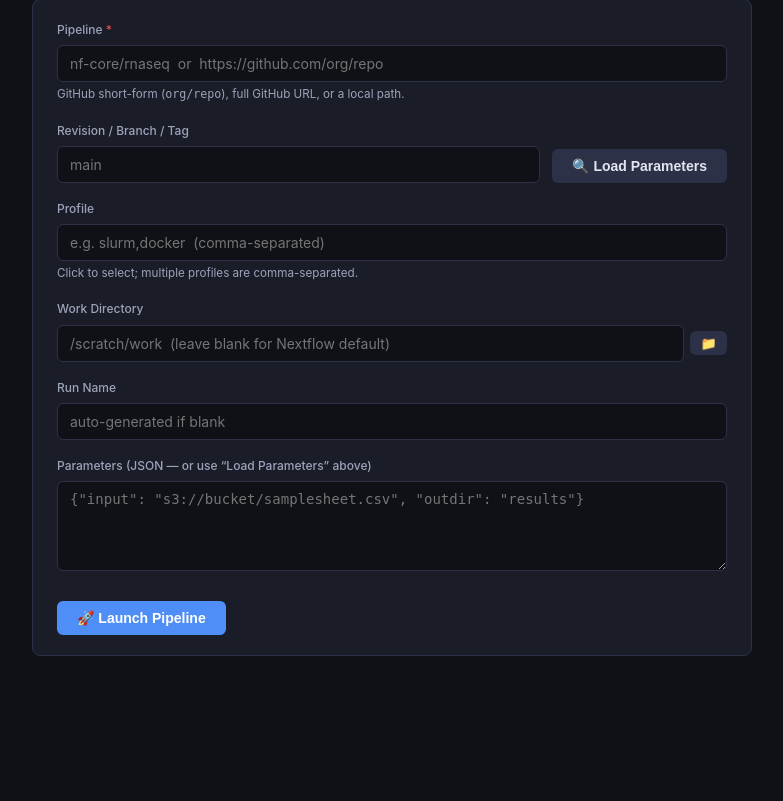
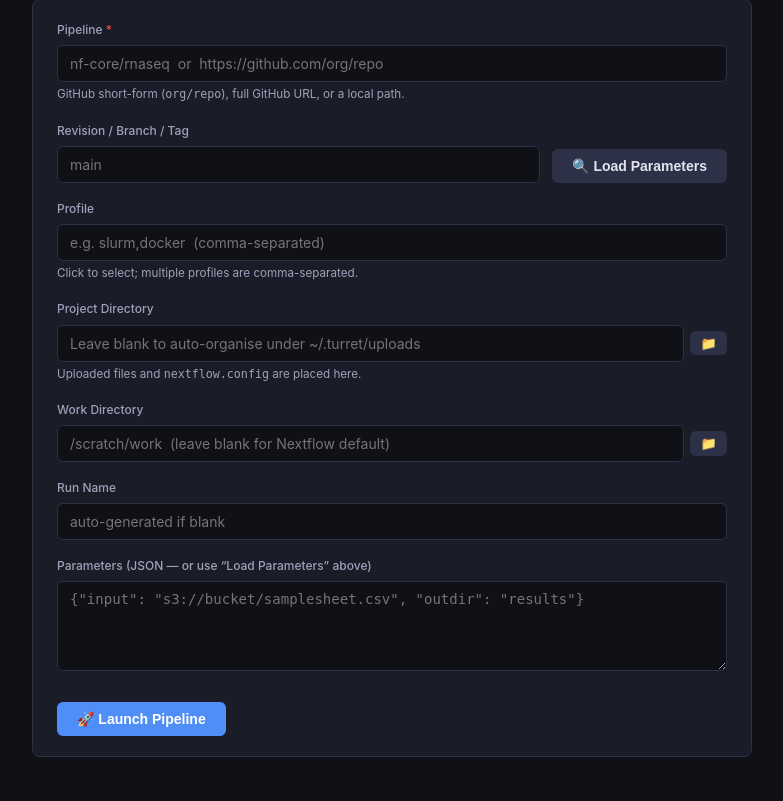
Before and after one commit to msk-mind/nextflow-turret, a FastAPI app: page /launch in a window 1280 px wide. Shown: the part 133-934 px from the top of the page, without its empty margins (32-815 px from the left). Before the commit the page ends 789 px from the top, so only its background shows below. Run offline with FastAPI, Linux system fonts and the light colour scheme.

Commit message:
Add project_dir field and nextflow.config editor page
Launch form:
- New 'Project Directory' field (text + browse button); uploaded files
  go directly into this directory when set (via ?dir= query param)
- 'Edit nextflow.config' button appears after loading pipeline params,
  opens the config editor in a new tab

Upload endpoint:
- New ?dir=<full-path> query param places files in an explicit directory
  (must be under an allowed browse root); takes precedence over ?project=

Config editor page (GET /config/edit?path=...&pipeline=...&revision=...):
- Loads nextflow.config from the project directory, or fetches from the
  pipeline remote when not yet present locally
- Monospace textarea editor with Tab-key indent support
- Save button (POST /api/config) writes the file to disk
- 'Fetch from pipeline' button (GET /api/config/remote) reloads the
  upstream config, discarding local edits

New API endpoints:
- GET  /api/config          read local config, falling back to pipeline
- POST /api/config          save config content to project directory
- GET  /api/config/remote   fetch config text directly from pipeline remote

schema.py:
- Add fetch_pipeline_config_text() public function

Co-authored-by: Copilot <223556219+Copilot@users.noreply.github.com>

```diff
--- a/src/nextflow_turret/server/app.py
+++ b/src/nextflow_turret/server/app.py
@@ -65,7 +65,7 @@ from ..auth import AuthConfig, AuthManager, AuthMiddleware, AuthMode, safe_next_
 from ..handlers import TowerRouter
 from ..db.store import RunStore
 from ..launcher.launcher import Launcher
-from ..schema import fetch_pipeline_schema, fetch_pipeline_profiles, fetch_pipeline_refs
+from ..schema import fetch_pipeline_schema, fetch_pipeline_profiles, fetch_pipeline_refs, fetch_pipeline_config_text
 from ..state import _task_counts_from_progress
 from .registry import PersistentWorkflowRegistry
 
@@ -711,16 +711,17 @@ def create_app(
 
     @app.post("/api/fs/upload", tags=["api"])
     async def fs_upload(
-        file:    UploadFile = File(...),
-        project: str        = Query(default="", description="Project subdirectory for the uploaded file"),
+        file:       UploadFile      = File(...),
+        project:    str             = Query(default="", description="Project subdirectory for the uploaded file"),
+        upload_dir: Optional[str]   = Query(default=None, alias="dir", description="Explicit destination directory (overrides project)"),
     ):
         """Upload a file to the server-side upload directory.
 
-        Files are stored under ``<upload_dir>/<project>/`` when *project* is
-        supplied, or ``<upload_dir>/<YYYY-MM-DD>/`` when it is not.  A numeric
-        suffix is appended to the filename if a collision occurs.  The response
-        contains the absolute path, which can be passed directly as a pipeline
-        parameter value.
+        If *dir* is supplied the file is placed directly in that directory
+        (must be under an allowed browse root).  Otherwise files are stored
+        under ``<upload_dir>/<project>/`` when *project* is supplied, or
+        ``<upload_dir>/<YYYY-MM-DD>/`` when neither is given.  A numeric
+        suffix is appended to the filename if a collision occurs.
         """
         if not file.filename:
             raise HTTPException(400, detail="No filename provided")
@@ -729,14 +730,18 @@ def create_app(
         if not safe_name or safe_name in (".", ".."):
             raise HTTPException(400, detail="Invalid filename")
 
-        # Resolve project subdirectory
-        if project:
-            # Strip any path separators so callers can't escape the upload root
+        # Resolve destination directory
+        if upload_dir:
+            dest_dir = Path(upload_dir).resolve()
+            _assert_under_root(dest_dir)
+            safe_project = dest_dir.name
+        elif project:
             safe_project = re.sub(r'[/\\]', '_', project.strip()).strip("._") or "default"
+            dest_dir = _upload_dir / safe_project
         else:
             safe_project = datetime.now(tz=timezone.utc).strftime("%Y-%m-%d")
+            dest_dir = _upload_dir / safe_project
 
-        dest_dir = _upload_dir / safe_project
         dest_dir.mkdir(parents=True, exist_ok=True)
 
         dest = dest_dir / safe_name
@@ -757,6 +762,77 @@ def create_app(
 
         return {"path": str(dest), "filename": dest.name, "size": dest.stat().st_size, "project": safe_project}
 
+    # ------------------------------------------------------------------ #
+    # Config editor endpoints                                              #
+    # ------------------------------------------------------------------ #
+
+    @app.get("/api/config", tags=["api"])
+    async def get_config(
+        path:     str           = Query(..., description="Project directory containing nextflow.config"),
+        pipeline: Optional[str] = Query(default=None),
+        revision: Optional[str] = Query(default=None),
+    ):
+        """Return nextflow.config content from the project directory.
+
+        Falls back to fetching from the pipeline remote when the file does not
+        yet exist locally.
+        """
+        config_path = Path(path) / "nextflow.config"
+        if config_path.is_file():
+            return {"content": config_path.read_text(errors="replace"), "source": "local", "path": str(config_path)}
+        if pipeline:
+            text = fetch_pipeline_config_text(pipeline, revision)
+            if text:
+                return {"content": text, "source": "pipeline", "path": str(config_path)}
+        return {"content": "", "source": "empty", "path": str(config_path)}
+
+    @app.post("/api/config", tags=["api"])
+    async def save_config(
+        path:    str     = Query(..., description="Project directory where nextflow.config will be written"),
+        request: Request = None,
+    ):
+        """Write nextflow.config content to the project directory."""
+        body    = await request.json()
+        content = body.get("content", "")
+        dir_path = Path(path).resolve()
+        _assert_under_root(dir_path)
+        dir_path.mkdir(parents=True, exist_ok=True)
+        config_path = dir_path / "nextflow.config"
+        try:
+            config_path.write_text(content)
+        except OSError as exc:
+            raise HTTPException(500, detail=f"Failed to save config: {exc}") from exc
+        return {"saved": True, "path": str(config_path)}
+
+    @app.get("/api/config/remote", tags=["api"])
+    async def get_config_remote(
+        pipeline: str           = Query(...),
+        revision: Optional[str] = Query(default=None),
+    ):
+        """Fetch nextflow.config directly from the pipeline remote (no local cache)."""
+        text = fetch_pipeline_config_text(pipeline, revision)
+        if not text:
+            raise HTTPException(404, detail="Could not fetch nextflow.config from pipeline")
+        return {"content": text}
+
+    @app.get("/config/edit", response_class=HTMLResponse, tags=["ui"], include_in_schema=False)
+    async def ui_config_editor(
+        path:     str           = Query(...),
+        pipeline: Optional[str] = Query(default=None),
+        revision: Optional[str] = Query(default=None),
+        request:  Request       = None,
+    ):
+        """Config editor page for nextflow.config in the given project directory."""
+        return templates.TemplateResponse(
+            request,
+            "config_editor.html",
+            {
+                "project_dir": path,
+                "pipeline":    pipeline or "",
+                "revision":    revision or "",
+                "active_page": "launch",
+            },
+        )
 
 
     def _pipelines_context(request: Request) -> dict:
@@ -804,12 +880,13 @@ def create_app(
     @app.post("/launch", response_class=HTMLResponse, tags=["ui"], include_in_schema=False)
     async def ui_launch_submit(
         request: Request,
-        pipeline:    str           = Form(...),
-        revision:    Optional[str] = Form(default=None),
-        profile:     Optional[str] = Form(default=None),
-        work_dir:    Optional[str] = Form(default=None),
-        run_name:    Optional[str] = Form(default=None),
-        params:      Optional[str] = Form(default=None),
+        pipeline:     str           = Form(...),
+        revision:     Optional[str] = Form(default=None),
+        profile:      Optional[str] = Form(default=None),
+        work_dir:     Optional[str] = Form(default=None),
+        run_name:     Optional[str] = Form(default=None),
+        project_dir:  Optional[str] = Form(default=None),
+        params:       Optional[str] = Form(default=None),
         csrf_token_field: Optional[str] = Form(default=None, alias="_csrf_token"),
     ):
         _csrf_validate(request, csrf_token_field)
@@ -817,6 +894,7 @@ def create_app(
             "pipeline": pipeline, "revision": revision,
             "profile": profile, "work_dir": work_dir,
             "run_name": run_name, "params": params,
+            "project_dir": project_dir,
         }
         # Collect individual param__KEY fields from the form
         raw_form      = await request.form()
--- a/src/nextflow_turret/server/templates/launch_form.html
+++ b/src/nextflow_turret/server/templates/launch_form.html
@@ -47,6 +47,18 @@
     </div>
 
     <div class="form-row">
+      <label for="project_dir">Project Directory</label>
+      <div class="param-input-row">
+        <input type="text" id="project_dir" name="project_dir"
+               placeholder="Leave blank to auto-organise under ~/.turret/uploads"
+               value="{{ form.project_dir or '' }}">
+        <button type="button" class="btn btn-secondary btn-sm fs-browse-btn"
+                data-target="project_dir" data-mode="dir" title="Browse filesystem">&#128193;</button>
+      </div>
+      <small class="muted">Uploaded files and <code>nextflow.config</code> are placed here.</small>
+    </div>
+
+    <div class="form-row">
       <label for="work_dir">Work Directory</label>
       <div class="param-input-row">
         <input type="text" id="work_dir" name="work_dir"
@@ -65,6 +77,11 @@
     </div>
 
     <div id="schema-status" style="display:none;" class="muted" aria-live="polite"></div>
+    <div id="config-edit-link" style="display:none;margin-top:0.5rem;">
+      <a id="config-edit-anchor" href="#" target="_blank" class="btn btn-secondary btn-sm">
+        &#128196; Edit nextflow.config
+      </a>
+    </div>
 
     <div id="schema-params" style="display:none;">
       <hr style="margin:1.25rem 0;">
@@ -184,6 +201,9 @@
   const profileInput = document.getElementById('profile');
   const revisionList = document.getElementById('revision-list');
   const pipelineEl   = document.getElementById('pipeline');
+  const projectDirEl = document.getElementById('project_dir');
+  const configEditLink   = document.getElementById('config-edit-link');
+  const configEditAnchor = document.getElementById('config-edit-anchor');
 
   function _selectedProfiles() {
     return profileInput.value.split(',').map(s => s.trim()).filter(Boolean);
@@ -291,6 +311,18 @@
         ? ' ' + data.profiles.length + ' profiles found.'
         : '';
       statusEl.textContent = 'Loaded ' + data.params.length + ' parameters from ' + data.source + '.' + profileSuffix;
+
+      // Show "Edit nextflow.config" link
+      const pipeline = pipelineEl.value.trim();
+      const revision = document.getElementById('revision').value.trim();
+      const projDir  = projectDirEl.value.trim();
+      if (projDir) {
+        let href = '/config/edit?path=' + encodeURIComponent(projDir)
+                 + '&pipeline=' + encodeURIComponent(pipeline);
+        if (revision) href += '&revision=' + encodeURIComponent(revision);
+        configEditAnchor.href = href;
+        configEditLink.style.display = '';
+      }
 
     } catch (_err) {
       statusEl.textContent  = 'Error fetching pipeline info - enter parameters as JSON below.';
@@ -422,7 +454,6 @@
     const runName  = (document.getElementById('run_name')  || {}).value || '';
     const pipeline = (document.getElementById('pipeline')  || {}).value || '';
     const raw = (runName || pipeline).trim();
-    // Sanitise to a safe directory name: keep alphanumeric, dash, underscore, dot
     return raw.replace(/[^A-Za-z0-9._-]/g, '_').replace(/^[._]+/, '').slice(0, 64) || '';
   }
 
@@ -444,8 +475,14 @@
       try {
         const fd = new FormData();
         fd.append('file', file);
-        const project = getProjectSlug();
-        const url = '/api/fs/upload' + (project ? '?project=' + encodeURIComponent(project) : '');
+        const projDir = projectDirEl ? projectDirEl.value.trim() : '';
+        let url;
+        if (projDir) {
+          url = '/api/fs/upload?dir=' + encodeURIComponent(projDir);
+        } else {
+          const project = getProjectSlug();
+          url = '/api/fs/upload' + (project ? '?project=' + encodeURIComponent(project) : '');
+        }
         const resp = await fetch(url, { method: 'POST', body: fd });
         const data = await resp.json();
         if (!resp.ok) throw new Error(data.detail || 'Upload failed');
```
Also changed, not shown: src/nextflow_turret/schema.py (+31 -0 lines), src/nextflow_turret/server/templates/config_editor.html (added, +119 -0 lines).
